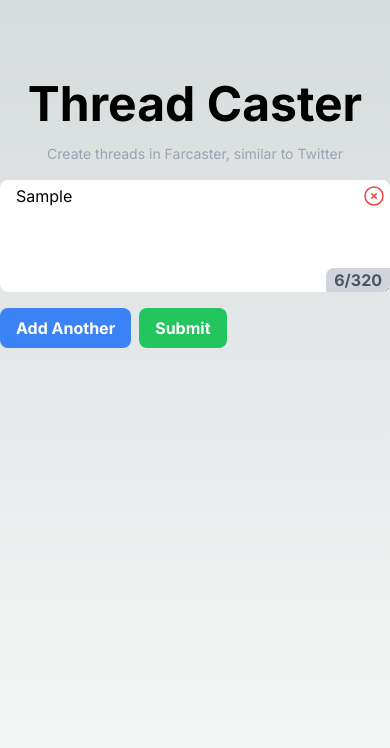
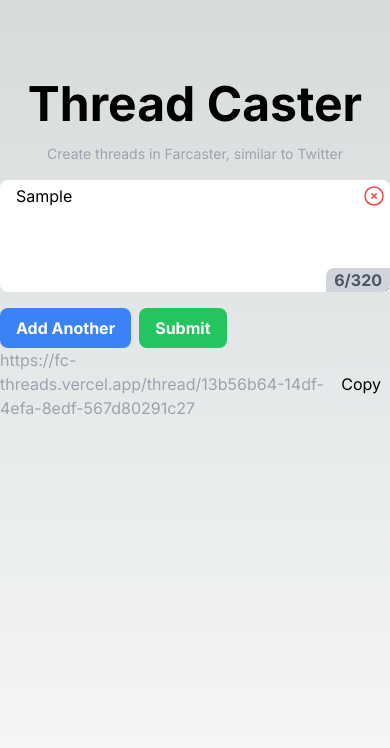
Before and after one commit to Sneh1999/fc-threads, a Next.js app: page / in a window 390 px wide. Both pictures are taken after typing "Sample" into the empty fields and a click on the button "Submit". Shown: the top 748 px of the page. Built offline with nearby package versions, Linux system fonts and the light colour scheme; no server answers; the database is empty.

Commit message:
mobile-friendly copying

```diff
--- a/src/app/page.tsx
+++ b/src/app/page.tsx
@@ -1,9 +1,12 @@
 "use client";
-import { useState } from "react";
+import { ElementRef, useRef, useState } from "react";
 
 export default function Home() {
   const [casts, setCasts] = useState<string[]>([""]);
   const [loading, setLoading] = useState<boolean>(false);
+  const [linkToCopy, setLinkToCopy] = useState("");
+
+  const copyButtonRef = useRef<ElementRef<"button">>(null);
 
   const storeThread = async () => {
     try {
@@ -15,7 +18,7 @@
         }),
       });
       const { threadId } = await res.json();
-      window.alert(`Post this on Farcaster: ${"https://fc-threads.vercel.app/" + "thread/" +  threadId} `)
+      setLinkToCopy(`https://fc-threads.vercel.app/thread/${threadId}`);
     } catch (e) {
       console.error(e);
     } finally {
@@ -26,6 +29,16 @@
   const onAddCast = () => {
     const newCasts = [...casts, ""];
     setCasts(newCasts);
+  };
+
+  const copyLink = async () => {
+    await navigator.clipboard.writeText(linkToCopy);
+    if (!copyButtonRef.current) return;
+    copyButtonRef.current.innerText = "Copied!";
+    setTimeout(() => {
+      if (!copyButtonRef.current) return;
+      copyButtonRef.current.innerText = "Copy";
+    }, 3000);
   };
 
   const removeCasts = (index: number) => {
@@ -41,8 +54,8 @@
     <div className="flex flex-col items-center justify-start min-h-screen my-20">
       <h1 className="text-5xl font-bold">Thread Caster</h1>
       <p className=" text-gray-400 mt-4 text-sm">
-          Create threads in Farcaster, similar to Twitter
-        </p>
+        Create threads in Farcaster, similar to Twitter
+      </p>
 
       <main className="flex flex-col justify-center items-start max-w-5xl w-full">
         {casts?.map((cast, index) => (
@@ -105,6 +118,18 @@
           )}
         </div>
 
+        {linkToCopy && (
+          <div className="flex items-center w-full gap-2">
+            <span className="text-gray-400">{linkToCopy}</span>
+            <button
+              className="px-2 py-1 border rounded-md"
+              ref={copyButtonRef}
+              onClick={copyLink}
+            >
+              Copy
+            </button>
+          </div>
+        )}
       </main>
     </div>
   );
```
